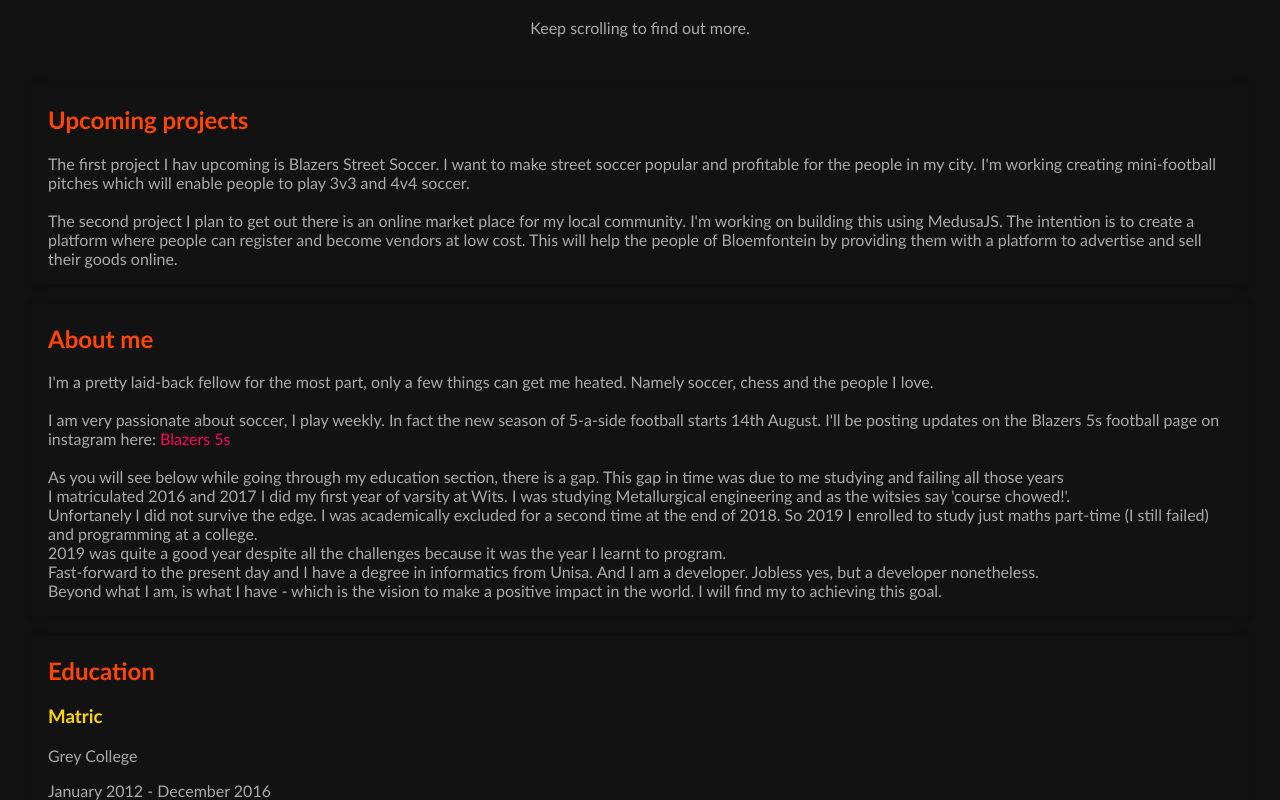
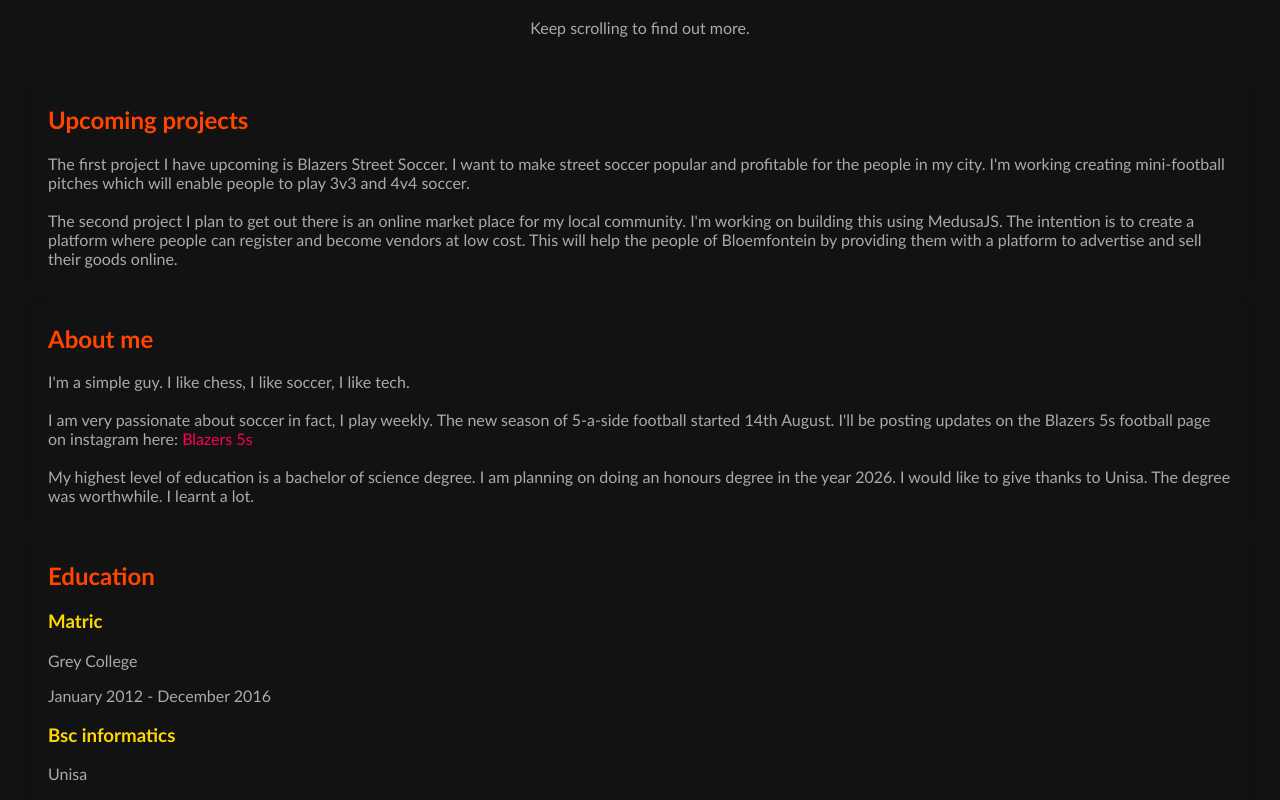
Before and after one commit to PeaceTreez/my_website, a plain HTML site: page index.html in a window 1280 px wide. Shown: the part 632-1432 px from the top of the page. Drawn offline with Linux system fonts and the light colour scheme.

Commit message:
Update index.html

```diff
--- a/index.html
+++ b/index.html
@@ -36,7 +36,7 @@
             <h1>Upcoming projects</h1>
             <p>
 
-                The first project I hav upcoming is Blazers Street Soccer. I want to make street soccer popular and profitable for the people in my city.
+                The first project I have upcoming is Blazers Street Soccer. I want to make street soccer popular and profitable for the people in my city.
                 I'm working creating mini-football pitches which will enable people to play 3v3 and 4v4 soccer.<br><br>
 
                 The second project I plan to get out there is an online market place for my local community.
@@ -50,16 +50,11 @@
                 About me
             </h1>
             <p>
-                I'm a pretty laid-back fellow for the most part, only a few things can get me heated. Namely soccer, chess and the people I love.<br><br>
-                I am very passionate about soccer, I play weekly. In fact the new season of 5-a-side football starts 14th August. I'll be posting updates on the Blazers 5s football page
+                I'm a simple guy. I like chess, I like soccer, I like tech.<br><br>
+                I am very passionate about soccer in fact, I play weekly. The new season of 5-a-side football started 14th August. I'll be posting updates on the Blazers 5s football page
                 on instagram here: <a href="https://www.instagram.com/blazers_diski/">Blazers 5s</a> <br><br>
 
-                As you will see below while going through my education section, there is a gap. This gap in time was due to me studying and failing all those years <br>
-                I matriculated 2016 and 2017 I did my first year of varsity at Wits. I was studying Metallurgical engineering and as the witsies say 'course chowed!'.<br>
-                Unfortanely I did not survive the edge. I was academically excluded for a second time at the end of 2018. So 2019 I enrolled to study just maths part-time (I still failed) and programming at a college.<Br>
-                2019 was quite a good year despite all the challenges because it was the year I learnt to program.<br>
-                Fast-forward to the present day and I have a degree in informatics from Unisa. And I am a developer. Jobless yes, but a developer nonetheless.<br>
-                Beyond what I am, is what I have - which is the vision to make a positive impact in the world. I will find my to achieving this goal.
+                My highest level of education is a bachelor of science degree. I am planning on doing an honours degree in the year 2026. I would like to give thanks to Unisa. The degree was worthwhile. I learnt a lot.
             </p>
         </section>
         <section id="education">
```
